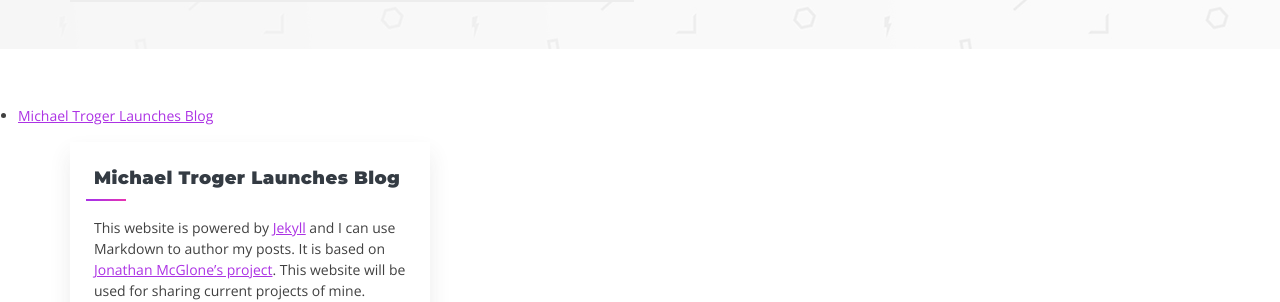
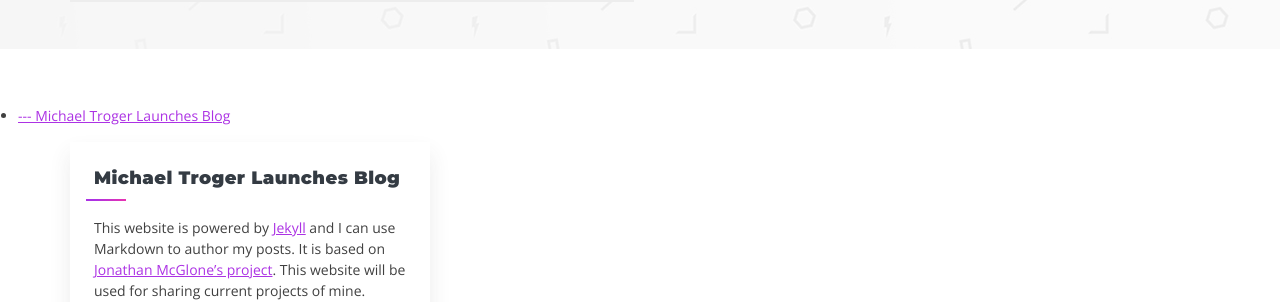
Before and after one commit to pradeepkudale/pradale, a Jekyll site: the page built from index.html, in a window 1280 px wide. Shown: the part 230-532 px from the top of the page. Built offline with Jekyll 4.4.1, drawn with Linux system fonts in a browser that asks for light colours; the list of posts is cut into pages by our own code.

Commit message:
check if working

```diff
--- a/index.html
+++ b/index.html
@@ -5,7 +5,7 @@
 <ul>
     {% for post in paginator.posts %}
     <li>
-        <a href="{{ post.url }}">{{ post.title }}</a>
+        <a href="{{ post.url }}"> --- {{ post.title }}</a>
     </li>
     {% endfor %}
 </ul>
```
